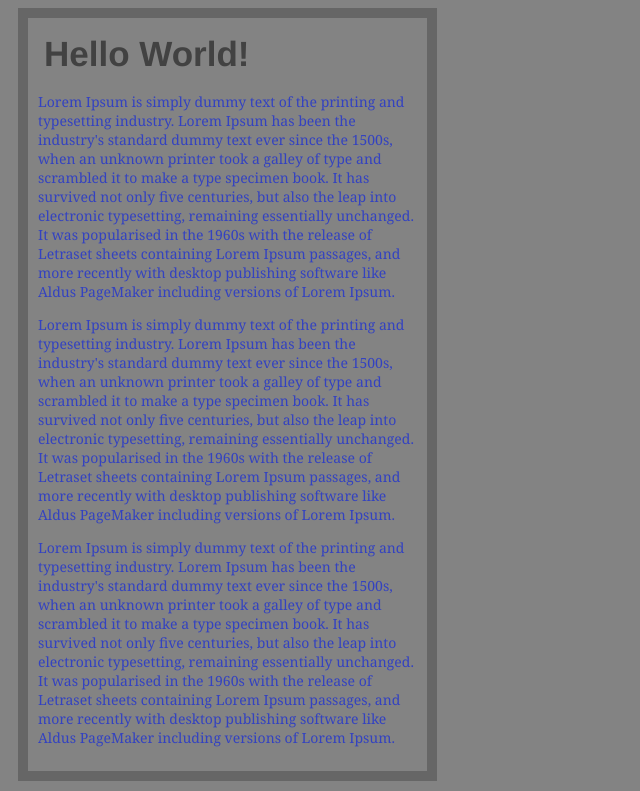
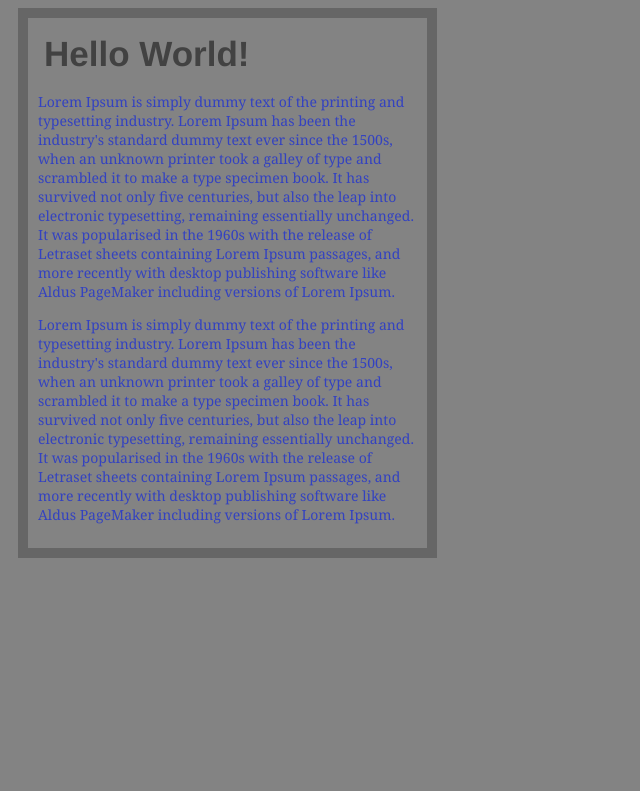
Before and after one commit to Harvester83/grunt-test, a website: page index.html in a window 1280 px wide. Shown: the part 709-1500 px from the top of the page, without its empty margins (0-640 px from the left). After the commit the page ends 1277 px from the top, so only its background shows below. Drawn offline with Linux system fonts and the light colour scheme; files that its build step writes are made by us from their sources.

Commit message:
FIX test hide idea folder

```diff
--- a/index.html
+++ b/index.html
@@ -43,12 +43,6 @@
             remaining essentially unchanged. It was popularised in the 1960s with the release of Letraset sheets containing
             Lorem Ipsum passages, and more recently with desktop publishing software like Aldus PageMaker including versions
             of Lorem Ipsum.</p>
-        <p>Lorem Ipsum is simply dummy text of the printing and typesetting industry. Lorem Ipsum has been the industry's
-            standard dummy text ever since the 1500s, when an unknown printer took a galley of type and scrambled it to make
-            a type specimen book. It has survived not only five centuries, but also the leap into electronic typesetting,
-            remaining essentially unchanged. It was popularised in the 1960s with the release of Letraset sheets containing
-            Lorem Ipsum passages, and more recently with desktop publishing software like Aldus PageMaker including versions
-            of Lorem Ipsum.</p>
     </div>
 </body>
 </html>
```
